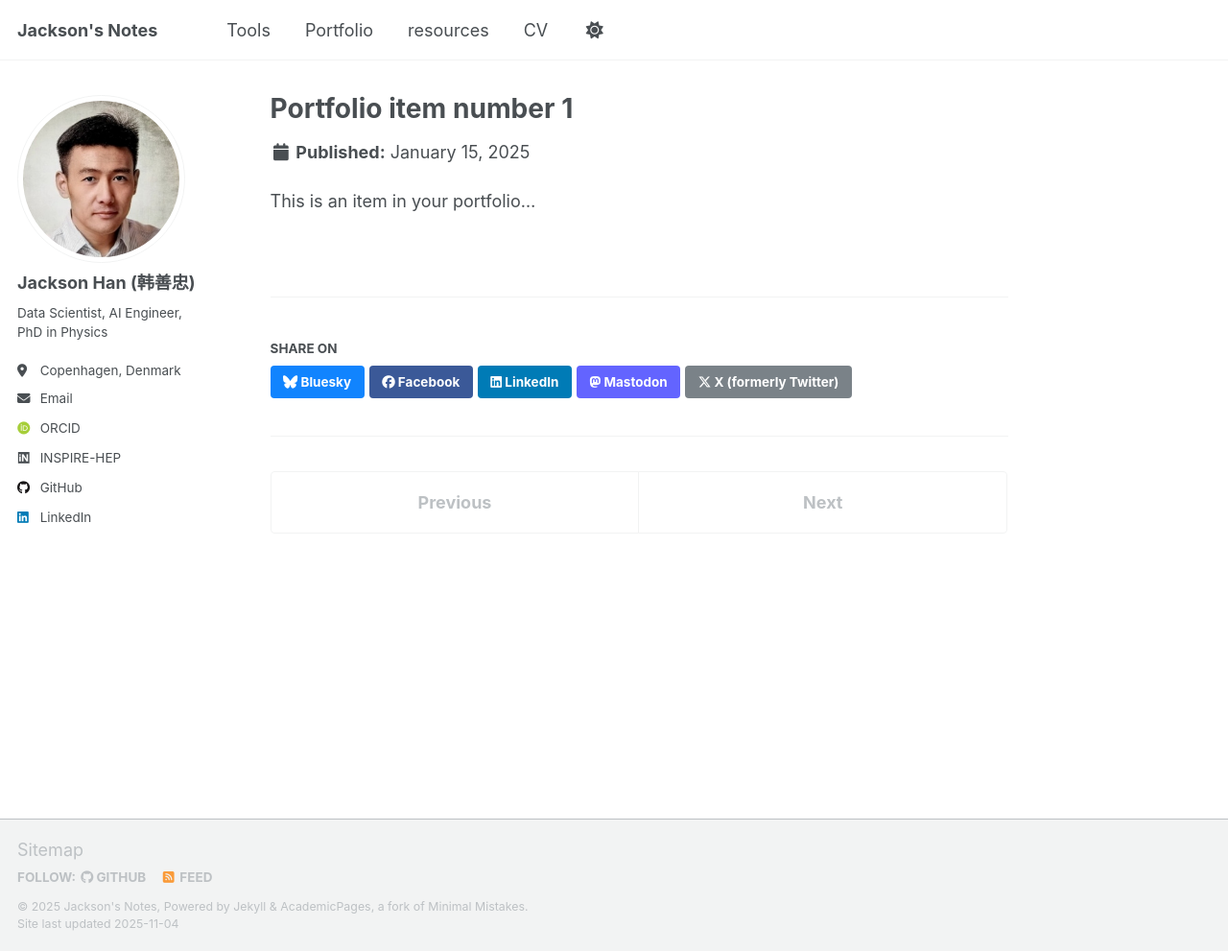
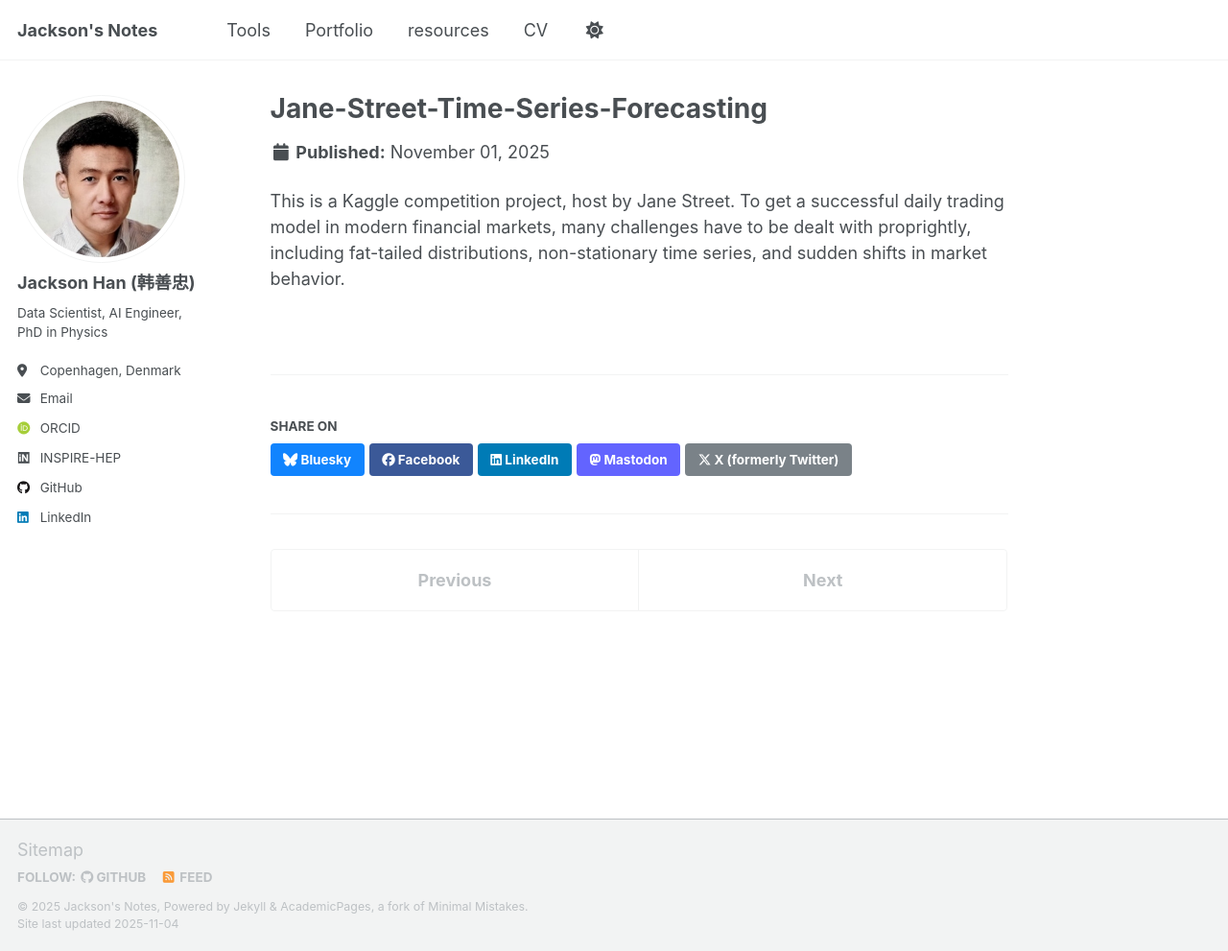
Before and after one commit to Jackson00Han/Jackson00Han.github.io, a Jekyll site: the page built from _portfolio/portfolio-1.md, in a window 1280 px wide and 991 px high. Shown: the whole window at 96% size. Built offline with Jekyll 4.4.1, drawn with Linux system fonts in a browser that asks for light colours; some web fonts are replaced; a script that is not in the unit is left out.

Commit message:
add portfolio and an image

```diff
--- a/_portfolio/portfolio-1.md
+++ b/_portfolio/portfolio-1.md
@@ -1,9 +1,10 @@
 ---
-title: "Portfolio item number 1"
-excerpt: "Short description of portfolio item number 1<br/><img src='/images/500x300.png'>"
+title: "Jane-Street-Time-Series-Forecasting"
+excerpt: "Short description of portfolio item number 1<br/><img src='/images/js.png'>"
 collection: portfolio
 featured: true
-date: 2025-01-15
+date: 2025-11-01
 permalink: /portfolio/item-1/
 ---
-This is an item in your portfolio…
+
+This is a Kaggle competition project, host by Jane Street. To get a successful daily trading model in modern financial markets, many challenges have to be dealt with proprightly, including fat-tailed distributions, non-stationary time series, and sudden shifts in market behavior.
```
Also changed, not shown: images/js.png (added).
